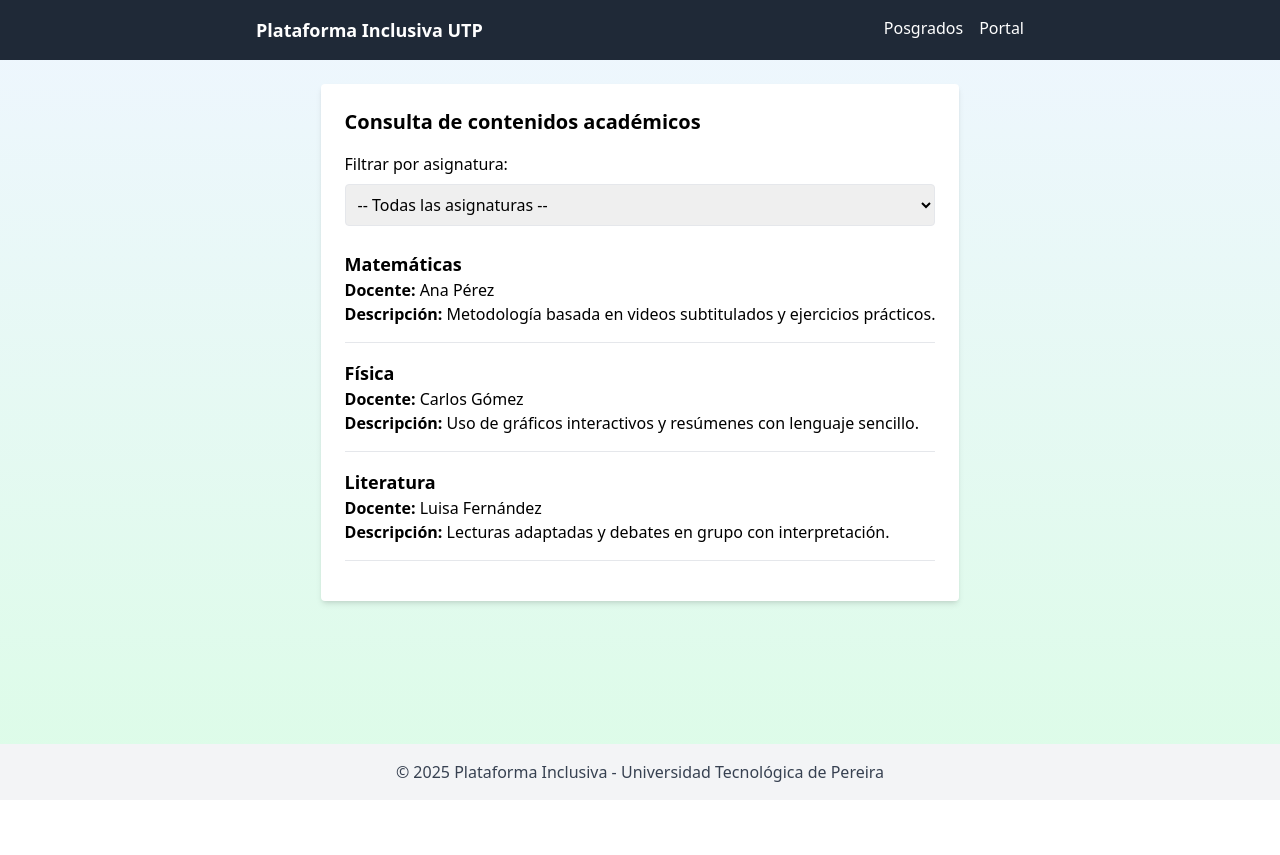
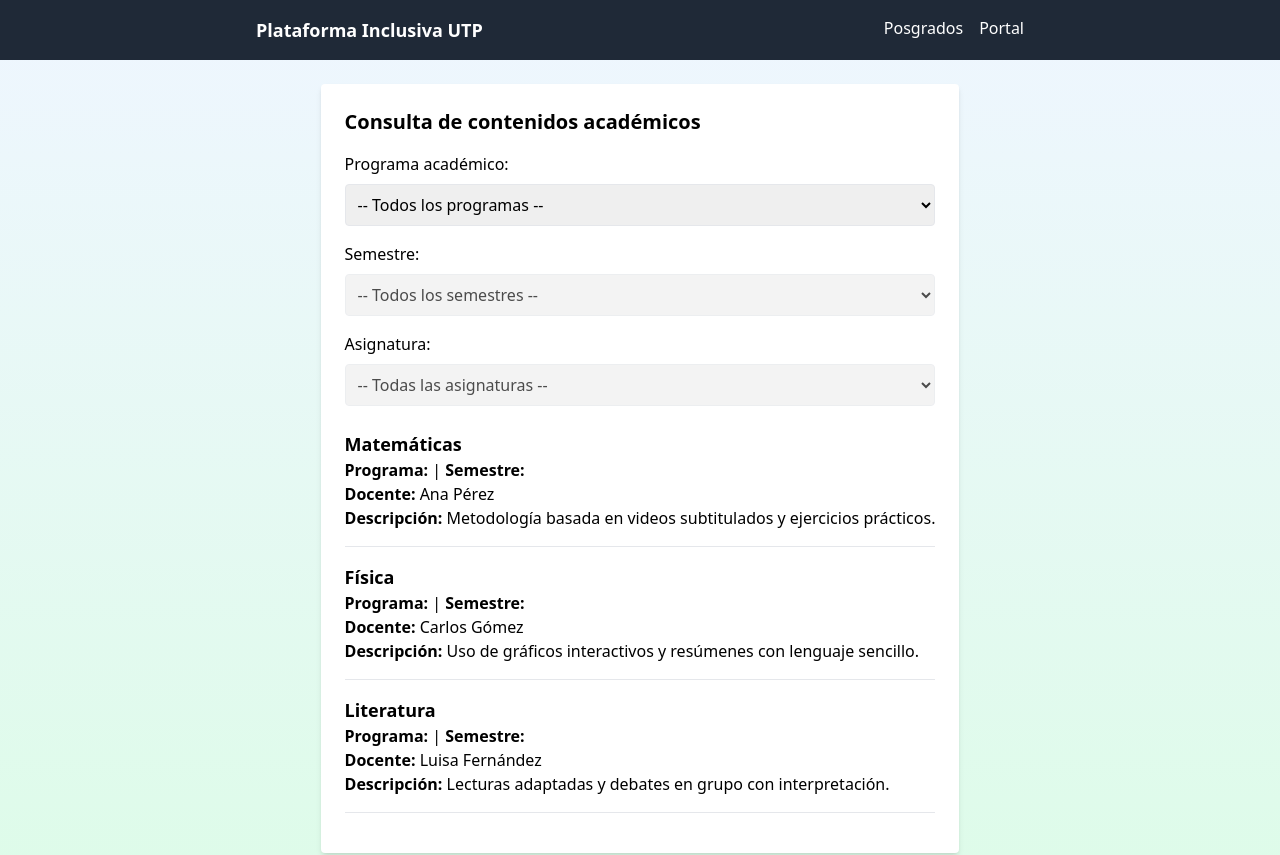
Before and after one commit to Juan-Garcia16/Proyecto-Tecnicas, a React (Vite) app: page /estudiantes in a window 1280 px wide. Shown: the top 855 px of the page. Before the commit the page ends 800 px from the top, so only its background shows below. Built offline with nearby package versions, Linux system fonts and the light colour scheme.

Commit message:
Adicion de Programas Academicos y Asignaturas en el modulo de profesores y estudiantes

```diff
--- a/src/components/DocenteForm.jsx
+++ b/src/components/DocenteForm.jsx
@@ -1,4 +1,5 @@
 import React, { useState } from 'react';
+import { PROGRAMAS, SEMESTRES } from '../constants/programas.js';
 
 export default function DocenteForm({ onAgregarAsignatura }) {
   const [nombre, setNombre] = useState('');
@@ -6,10 +7,12 @@ export default function DocenteForm({ onAgregarAsignatura }) {
   const [descripcion, setDescripcion] = useState('');
   const [archivo, setArchivo] = useState(null);
   const [mensaje, setMensaje] = useState('');
+  const [programa, setPrograma] = useState('');
+  const [semestre, setSemestre] = useState('');
 
   const handleSubmit = (e) => {
     e.preventDefault();
-    if (!nombre || !asignatura || !descripcion) {
+    if (!nombre || !asignatura || !descripcion || !programa || !semestre) {
       setMensaje('Por favor, complete todos los campos.');
       return;
     }
@@ -26,6 +29,8 @@ export default function DocenteForm({ onAgregarAsignatura }) {
       descripcion,
       archivo,
       archivoURL,
+      programa,
+      semestre,
     });
 
     setMensaje(`Contenido enviado para ${asignatura} por ${nombre}`);
@@ -35,6 +40,8 @@ export default function DocenteForm({ onAgregarAsignatura }) {
     setAsignatura('');
     setDescripcion('');
     setArchivo(null);
+    setPrograma('');
+    setSemestre('');
     e.target.reset();
   };
 
@@ -78,6 +85,38 @@ export default function DocenteForm({ onAgregarAsignatura }) {
           required
         />
 
+        <label className="block mb-2" htmlFor="programa">
+          Programa académico
+        </label>
+        <select
+          id="programa"
+          className="w-full p-2 border rounded mb-4"
+          value={programa}
+          onChange={e => setPrograma(e.target.value)}
+          required
+        >
+          <option value="">-- Seleccione un programa --</option>
+          {PROGRAMAS.map(p => (
+            <option key={p} value={p}>{p}</option>
+          ))}
+        </select>
+
+        <label className="block mb-2" htmlFor="semestre">
+          Semestre
+        </label>
+        <select
+          id="semestre"
+          className="w-full p-2 border rounded mb-4"
+          value={semestre}
+          onChange={e => setSemestre(e.target.value)}
+          required
+        >
+          <option value="">-- Seleccione un semestre --</option>
+          {SEMESTRES.map(s => (
+            <option key={s} value={s}>{s}</option>
+          ))}
+        </select>
+
         <label className="block mb-2" htmlFor="archivo">
           Subir archivo (opcional)
         </label>
--- a/src/components/Estudiantes.jsx
+++ b/src/components/Estudiantes.jsx
@@ -1,51 +1,92 @@
 import React, { useState } from 'react';
 
+function filtrarUnicos(arr, key) {
+  return [...new Set(arr.map(c => c[key]))];
+}
+
 export default function Estudiantes({ contenidos }) {
-  const [filtro, setFiltro] = useState('');
+  const [programa, setPrograma] = useState('');
+  const [semestre, setSemestre] = useState('');
+  const [asignatura, setAsignatura] = useState('');
 
-  // Extraemos asignaturas únicas del contenido actual
-  const asignaturasUnicas = [...new Set(contenidos.map(c => c.asignatura))];
+  // Filtrar programas únicos
+  const programasUnicos = filtrarUnicos(contenidos, 'programa');
+  const semestresUnicos = programa
+    ? filtrarUnicos(contenidos.filter(c => c.programa === programa), 'semestre')
+    : filtrarUnicos(contenidos, 'semestre');
+  const asignaturasUnicas = programa && semestre
+    ? filtrarUnicos(contenidos.filter(c => c.programa === programa && c.semestre === semestre), 'asignatura')
+    : filtrarUnicos(contenidos, 'asignatura');
 
-  const contenidosFiltrados = filtro
-    ? contenidos.filter(c => c.asignatura === filtro)
-    : contenidos;
+  const contenidosFiltrados = contenidos.filter(c =>
+    (!programa || c.programa === programa) &&
+    (!semestre || c.semestre === semestre) &&
+    (!asignatura || c.asignatura === asignatura)
+  );
 
   return (
     <section className="max-w-3xl mx-auto p-6 bg-white rounded shadow-md mt-6">
       <h2 className="text-xl font-semibold mb-4">Consulta de contenidos académicos</h2>
 
-      <label htmlFor="filtro" className="block mb-2 font-medium">
-        Filtrar por asignatura:
-      </label>
-      <select
-        id="filtro"
-        className="w-full p-2 mb-6 border rounded"
-        value={filtro}
-        onChange={(e) => setFiltro(e.target.value)}
-      >
-        <option value="">-- Todas las asignaturas --</option>
-        {asignaturasUnicas.map(asig => (
-          <option key={asig} value={asig}>{asig}</option>
-        ))}
-      </select>
+      <div className="grid grid-cols-1 md:grid-cols-3 gap-4 mb-6">
+        <div>
+          <label htmlFor="programa" className="block mb-2 font-medium">Programa académico:</label>
+          <select
+            id="programa"
+            className="w-full p-2 border rounded"
+            value={programa}
+            onChange={e => { setPrograma(e.target.value); setSemestre(''); setAsignatura(''); }}
+          >
+            <option value="">-- Todos los programas --</option>
+            {programasUnicos.map(p => (
+              <option key={p} value={p}>{p}</option>
+            ))}
+          </select>
+        </div>
+        <div>
+          <label htmlFor="semestre" className="block mb-2 font-medium">Semestre:</label>
+          <select
+            id="semestre"
+            className="w-full p-2 border rounded"
+            value={semestre}
+            onChange={e => { setSemestre(e.target.value); setAsignatura(''); }}
+            disabled={!programa}
+          >
+            <option value="">-- Todos los semestres --</option>
+            {semestresUnicos.map(s => (
+              <option key={s} value={s}>{s}</option>
+            ))}
+          </select>
+        </div>
+        <div>
+          <label htmlFor="asignatura" className="block mb-2 font-medium">Asignatura:</label>
+          <select
+            id="asignatura"
+            className="w-full p-2 border rounded"
+            value={asignatura}
+            onChange={e => setAsignatura(e.target.value)}
+            disabled={!semestre}
+          >
+            <option value="">-- Todas las asignaturas --</option>
+            {asignaturasUnicas.map(a => (
+              <option key={a} value={a}>{a}</option>
+            ))}
+          </select>
+        </div>
+      </div>
 
       {contenidosFiltrados.length === 0 ? (
-        <p>No hay contenidos disponibles para esta asignatura.</p>
+        <p>No hay contenidos disponibles para la selección.</p>
       ) : (
-        contenidosFiltrados.map(({ id, asignatura, docente, descripcion, archivoURL }) => (
+        contenidosFiltrados.map(({ id, asignatura, docente, descripcion, archivoURL, programa, semestre }) => (
           <article key={id} className="mb-4 border-b pb-4">
             <h3 className="text-lg font-semibold">{asignatura}</h3>
+            <p><strong>Programa:</strong> {programa} | <strong>Semestre:</strong> {semestre}</p>
             <p><strong>Docente:</strong> {docente}</p>
             <p><strong>Descripción:</strong> {descripcion}</p>
             {archivoURL && (
               <p>
-                <a
-                  href={archivoURL}
-                  download
-                  className="text-blue-600 underline"
-                >
-                  Descargar archivo
-                </a>
+                <a href={archivoURL} target="_blank" rel="noopener noreferrer" className="text-blue-600 underline">Ver archivo</a>
               </p>
             )}
           </article>
--- /dev/null
+++ b/src/constants/programas.js
@@ -0,0 +1,29 @@
+export const PROGRAMAS = [
+  'Ingeniería de Sistemas',
+  'Ingeniería Industrial',
+  'Ingeniería Civil',
+  'Ingeniería Eléctrica',
+  'Ingeniería Mecánica',
+  'Ingeniería Electrónica',
+  'Ingeniería Química',
+  'Ingeniería Ambiental',
+  'Ingeniería de Telecomunicaciones',
+  'Ingeniería de Materiales',
+];
+
+export const SEMESTRES = [
+  '1', '2', '3', '4', '5', '6', '7', '8', '9', '10',
+];
+
+export const ASIGNATURAS_BASICAS = [
+  'Cálculo I',
+  'Cálculo II',
+  'Álgebra Lineal',
+  'Física I',
+  'Física II',
+  'Química General',
+  'Estadística',
+  'Ecuaciones Diferenciales',
+  'Programación I',
+  'Dibujo Técnico',
+];
```
Also changed, not shown: src/components/Login.jsx (added), src/constants/docentes.js (added), src/context/AuthContext.jsx (added), src/context/AuthContextInstance.js (added), src/context/useAuth.js (added).
